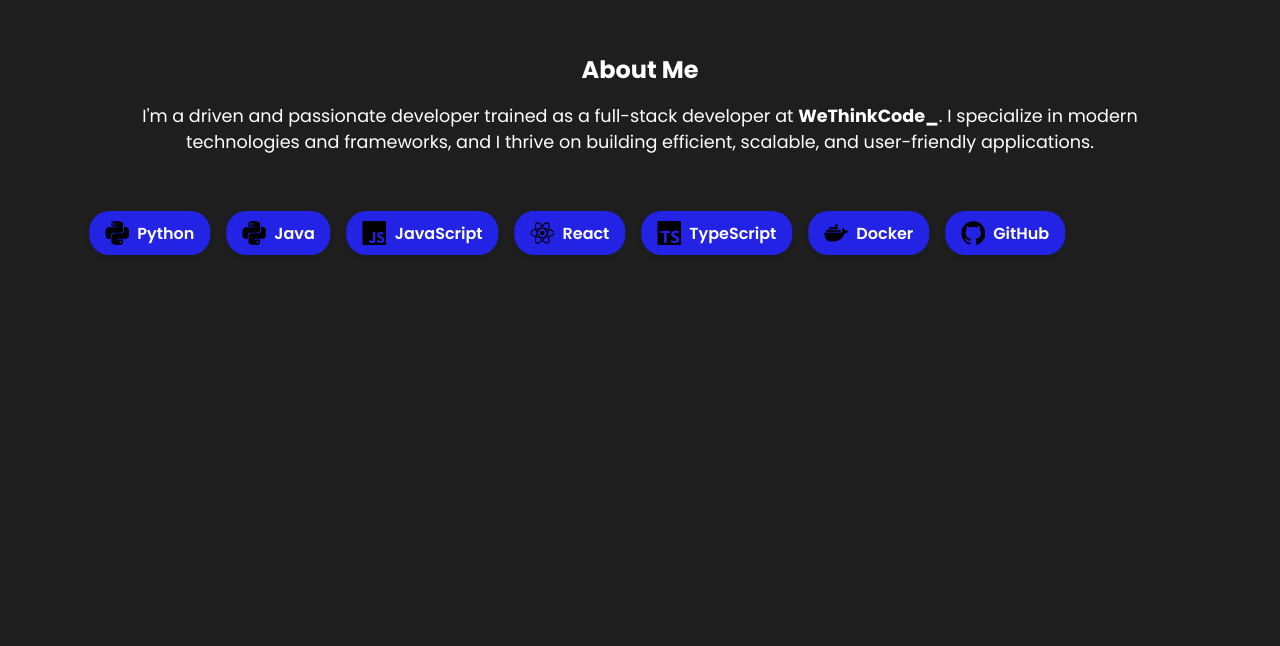
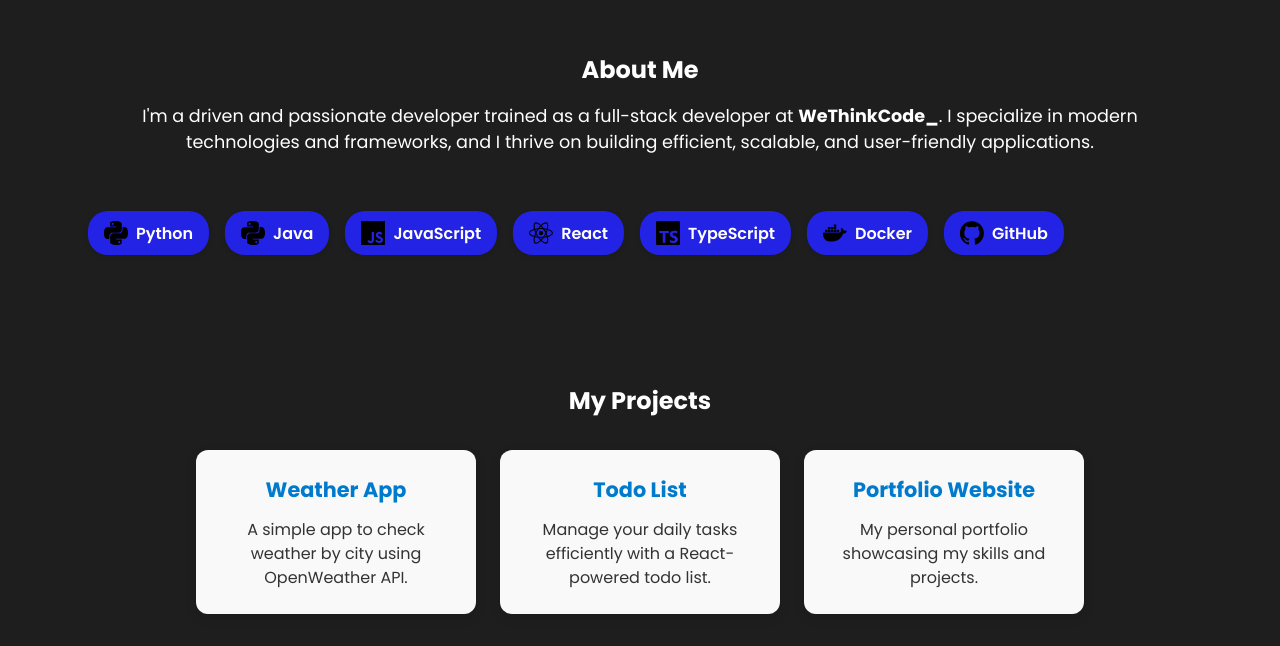
Before and after one commit to s-nguza/Portfolio, a React (Create React App) app: page / in a window 1280 px wide. Shown: the part 844-1490 px from the top of the page. Before the commit the page ends 1195 px from the top, so only its background shows below. Built offline with nearby package versions, Linux system fonts and the light colour scheme.

Commit message:
Project section

```diff
--- a/src/App.js
+++ b/src/App.js
@@ -1,6 +1,7 @@
 import Navbar from "./components/navbar";
 import Intro from "./components/intro/intro";
 import About from './components/About/about';
+import Projects from "./components/Projects/projects";
 
 function App() {
   return (
@@ -8,6 +9,7 @@ function App() {
       <Navbar/>
       <Intro/>
       <About/>
+      <Projects/>
     </div>
   );
 }
--- a/src/components/About/about.css
+++ b/src/components/About/about.css
@@ -14,6 +14,7 @@
 .about-section h2 {
   margin-bottom: 1rem; /* space between heading and paragraph */
 }
+
 
 .skills-wrapper {
   display: flex;
--- /dev/null
+++ b/src/components/Projects/projects.css
@@ -0,0 +1,40 @@
+.projects-section {
+  padding: 2rem;
+  text-align: center;
+}
+
+.project-list {
+  display: flex;
+  flex-wrap: wrap;
+  justify-content: center;
+  gap: 1.5rem;
+  margin-top: 2rem;
+}
+
+.project-card {
+  display: block;
+  text-decoration: none;
+  color: #333;
+  background-color: #f9f9f9;
+  border-radius: 12px;
+  padding: 1.5rem;
+  width: 280px;
+  box-shadow: 0 4px 12px rgba(0,0,0,0.1);
+  transition: transform 0.3s ease, box-shadow 0.3s ease;
+}
+
+.project-card:hover {
+  transform: translateY(-5px);
+  box-shadow: 0 8px 20px rgba(0,0,0,0.15);
+}
+
+.project-card h3 {
+  margin-bottom: 0.8rem;
+  font-size: 1.3rem;
+  color: #007acc;
+}
+
+.project-card p {
+  font-size: 1rem;
+  line-height: 1.5;
+}
--- /dev/null
+++ b/src/components/Projects/projects.js
@@ -0,0 +1,44 @@
+import React from 'react';
+import './projects.css';
+
+const projects = [
+  {
+    title: 'Weather App',
+    description: 'A simple app to check weather by city using OpenWeather API.',
+    githubLink: 'https://github.com/yourusername/weather-app',
+  },
+  {
+    title: 'Todo List',
+    description: 'Manage your daily tasks efficiently with a React-powered todo list.',
+    githubLink: 'https://github.com/yourusername/todo-list',
+  },
+  {
+    title: 'Portfolio Website',
+    description: 'My personal portfolio showcasing my skills and projects.',
+    githubLink: 'https://github.com/yourusername/portfolio',
+  }
+];
+
+const Project = () => {
+  return (
+    <div className="projects-section">
+      <h2>My Projects</h2>
+      <div className="project-list">
+        {projects.map((project, index) => (
+          <a
+            href={project.githubLink}
+            target="_blank"
+            rel="noopener noreferrer"
+            className="project-card"
+            key={index}
+          >
+            <h3>{project.title}</h3>
+            <p>{project.description}</p>
+          </a>
+        ))}
+      </div>
+    </div>
+  );
+};
+
+export default Project;
--- a/src/components/navbar.css
+++ b/src/components/navbar.css
@@ -1,4 +1,5 @@
 .navbar{
+    background: rgb(30, 30, 30);
     height: 5rem;
     width: 100vw;
     max-width: 75rem;
@@ -15,7 +16,7 @@
 
 .icon{
     object-fit:cover;
-    height: 3rem;
+    height: 2rem;
     width : 4rem;
 }
 
```
